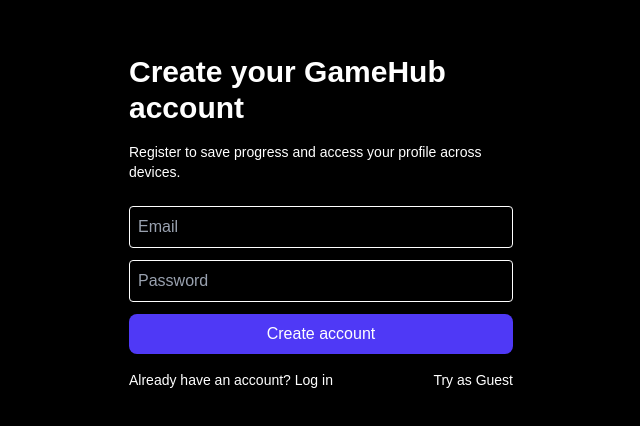
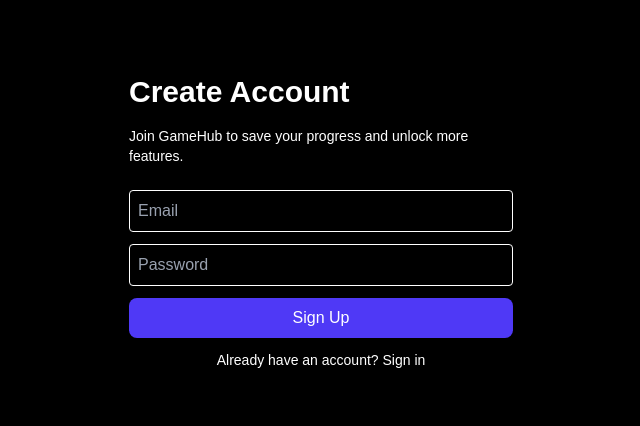
Before and after one commit to Pavankumar-p-k/gameshub, a Next.js app in the folder web/: page /signup in a window 1280 px wide. Shown: the part 178-604 px from the top of the page, without its empty margins (319-959 px from the left). Built offline with nearby package versions, Linux system fonts and the light colour scheme; no server answers.

Commit message:
Fix signup page structure and remove invalid Supabase call

```diff
--- a/web/src/app/signup/page.tsx
+++ b/web/src/app/signup/page.tsx
@@ -34,27 +34,17 @@
       // non-fatal: profile creation failed, but auth succeeded
       console.error("Failed to create profile row:", e);
     }
-    setMessage("Check your email for confirmation (if required). Redirecting...");
-    setTimeout(() => router.push("/"), 1200);
-  }
-
-  // Allow users to try the app as a guest without creating an account
-  function continueAsGuest() {
-    try {
-      localStorage.setItem("guest", "true");
-    } catch (e) {}
-    try {
-      const guestId = typeof crypto !== "undefined" && (crypto as any).randomUUID ? (crypto as any).randomUUID() : `guest_${Date.now()}_${Math.floor(Math.random()*1000)}`;
-      supabase.from("guest_sessions").insert({ id: guestId, started_at: new Date().toISOString() }).catch(() => {});
-    } catch (e) {}
-    router.push("/games/sudoku");
+    setMessage("Signup successful! Check your email for verification.");
+    setTimeout(() => {
+      router.push("/login");
+    }, 2000);
   }
 
   return (
     <div className="min-h-screen flex items-center justify-center p-6 bg-black text-white">
       <div className="w-full max-w-md bg-black rounded-xl shadow-lg p-8">
-        <h1 className="text-3xl font-extrabold mb-4 text-white">Create your GameHub account</h1>
-        <p className="text-sm text-white mb-6">Register to save progress and access your profile across devices.</p>
+        <h1 className="text-3xl font-extrabold mb-4 text-white">Create Account</h1>
+        <p className="text-sm text-white mb-6">Join GameHub to save your progress and unlock more features.</p>
         <form onSubmit={handleSubmit} className="flex flex-col gap-3">
           <input
             className="border p-2 rounded bg-transparent text-white placeholder-gray-400"
@@ -79,13 +69,10 @@
             className="bg-indigo-600 hover:bg-indigo-700 transition text-white rounded-lg p-2 font-medium disabled:opacity-50"
             disabled={loading}
           >
-            {loading ? "Creating..." : "Create account"}
+            Sign Up
           </button>
+          <p className="text-sm text-white text-center">Already have an account? <Link href="/login" className="text-white">Sign in</Link></p>
         </form>
-        <div className="mt-4 flex items-center justify-between">
-          <p className="text-sm text-white">Already have an account? <Link href="/login" className="text-white">Log in</Link></p>
-          <button onClick={continueAsGuest} className="text-sm text-white hover:underline">Try as Guest</button>
-        </div>
       </div>
     </div>
   );
```
